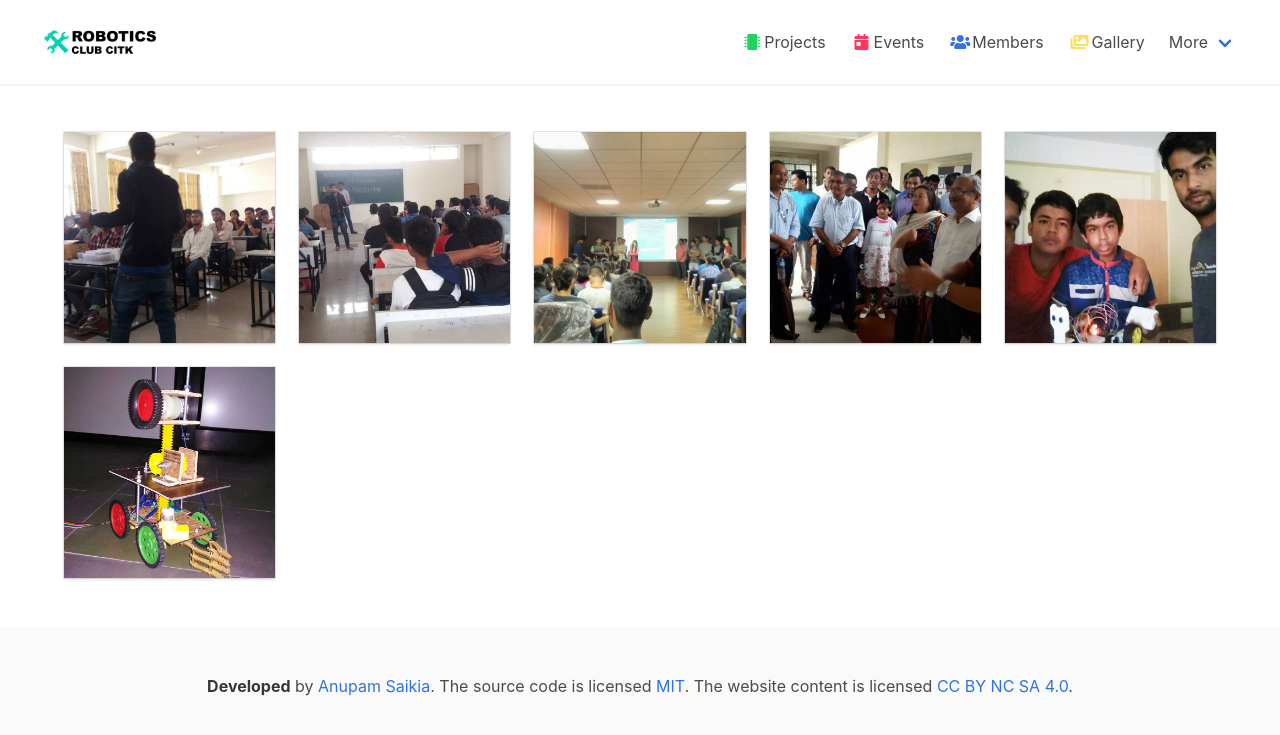
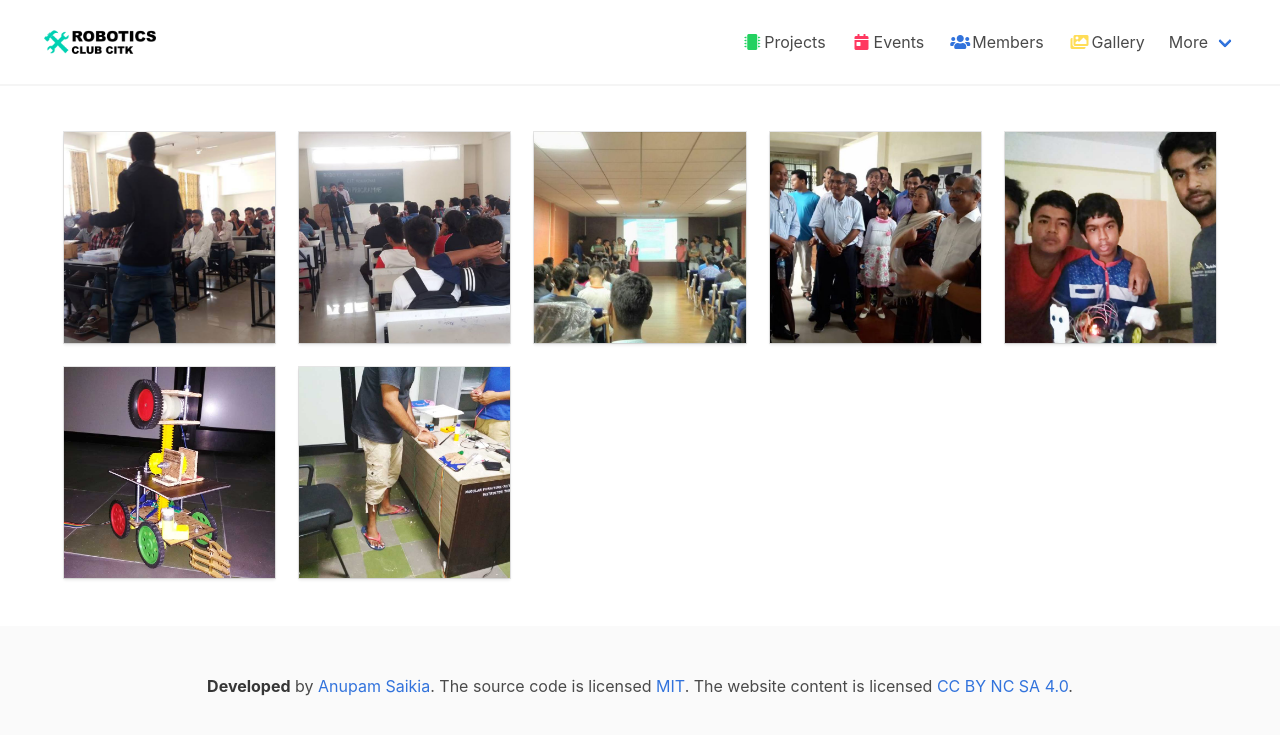
Before and after one commit to robotics-club-citk/robotics-club-citk.github.io, a Jekyll site: the page built from gallery.html, in a window 1280 px wide. Shown: the top 735 px of the page. Built offline with Jekyll 4.4.1, drawn with Linux system fonts in a browser that asks for light colours.

Commit message:
added 1 pic in gallery

```diff
--- a/gallery.html
+++ b/gallery.html
@@ -17,4 +17,6 @@ images:
     size: 1024x768
   - path: 'assets/img/gallery/IMG_20170827_195926.jpg'
     size: 768x1024
+  - path: 'assets/img/gallery/IMG_20170828_210603.jpg'
+    size: 1024x768
 ---
```
Also changed, not shown: assets/img/gallery/IMG_20170828_210603.jpg (added).
